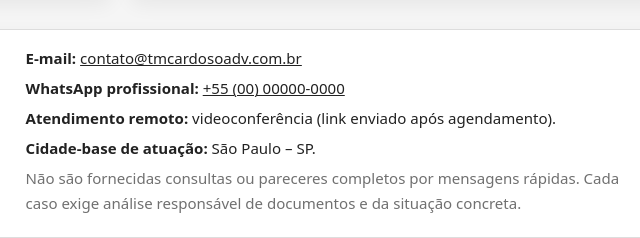
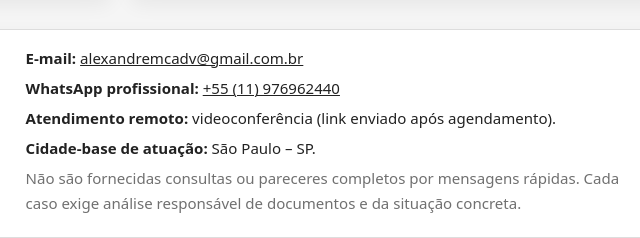
Before and after one commit to alexandremcadv-hal/alexandremirandacardoso, a plain HTML site: page index.html in a window 1280 px wide. Shown: the part 2056-2294 px from the top of the page, 519-1159 px from the left. Drawn offline with Linux system fonts and the light colour scheme.

Commit message:
Update index.html
Signed-off-by: alexandremcadv-hal <alexandremcadv@gmail.com>

```diff
--- a/index.html
+++ b/index.html
@@ -513,8 +513,8 @@
           </p>
         </div>
         <div class="contact-details">
-          <p><strong>E-mail:</strong> <a href="mailto:contato@tmcardosoadv.com.br">contato@tmcardosoadv.com.br</a></p>
-          <p><strong>WhatsApp profissional:</strong> <a href="https://wa.me/5500000000000" target="_blank" rel="noopener noreferrer">+55 (00) 00000-0000</a></p>
+          <p><strong>E-mail:</strong> <a href="mailto:contato@tmcardosoadv.com.br">alexandremcadv@gmail.com.br</a></p>
+          <p><strong>WhatsApp profissional:</strong> <a href="https://wa.me/5500000000000" target="_blank" rel="noopener noreferrer">+55 (11) 976962440</a></p>
           <p><strong>Atendimento remoto:</strong> videoconferência (link enviado após agendamento).</p>
           <p><strong>Cidade-base de atuação:</strong> São Paulo – SP.</p>
           <p class="muted" style="margin-top:6px;">
```
